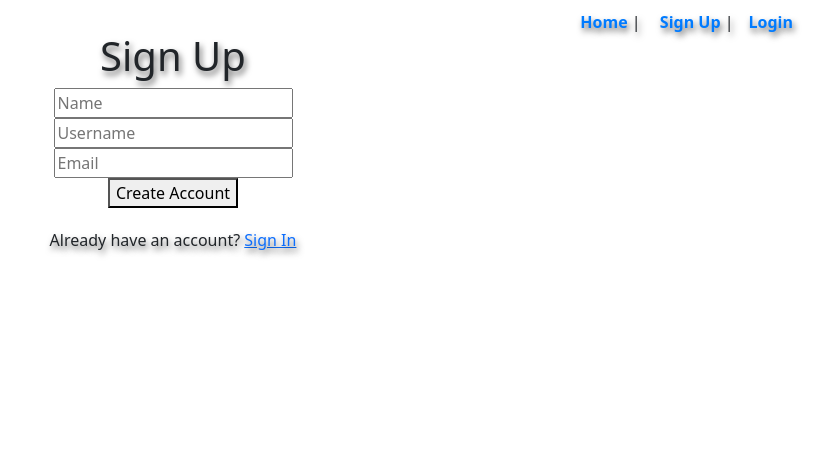
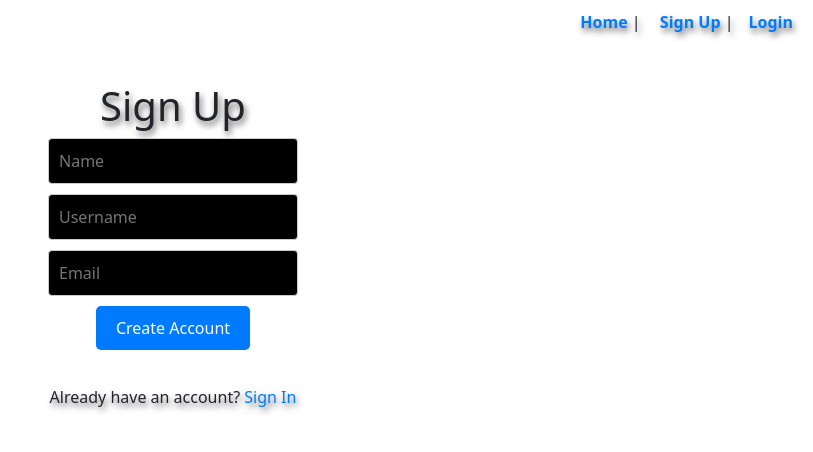
Before and after one commit to IsaacWeber1/relief, a React (Create React App) app: page /signup in a window 1280 px wide. Shown: the top 452 px of the page, without its empty margins (467-1280 px from the left). Built offline with nearby package versions, Linux system fonts and the light colour scheme.

Commit message:
Update App.css

```diff
--- a/src/App.css
+++ b/src/App.css
@@ -30,6 +30,49 @@ nav a:hover {
   text-decoration: underline;
 }
 
+
+
+/* Container for centered content with a top margin */
+.centered-container {
+  text-align: center;
+  margin-top: 50px;
+}
+
+/* Input field style for form elements */
+.input-field {
+  padding: 10px;
+  width: 250px;
+  margin-bottom: 10px;
+  background-color: black;
+  color: white; /* Add color if needed */
+  border: 1px solid #ccc;
+  border-radius: 4px;
+}
+
+/* Primary button style */
+.primary-button {
+  padding: 10px 20px;
+  background-color: #007BFF;
+  color: white;
+  border: none;
+  cursor: pointer;
+  border-radius: 5px;
+  margin-bottom: 15px;
+}
+
+/* Link style for navigation and actions */
+.primary-link {
+  color: #007BFF;
+  text-decoration: none;
+}
+
+/* Message text style */
+.message-success {
+  margin-top: 15px;
+  color: green;
+}
+
+
 .help-page-text {
   display: flex;
   align-content: left;
```
